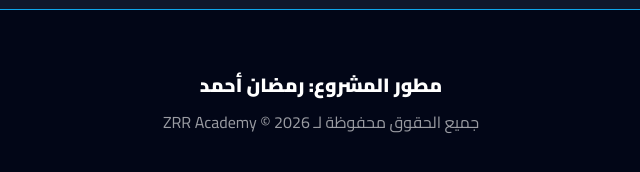
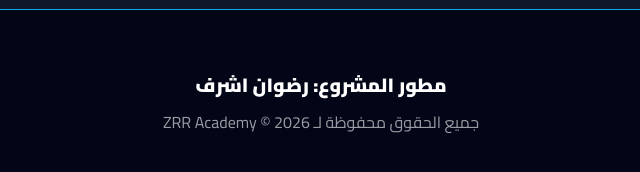
Before and after one commit to RamdanAhmed2005/test12, a plain HTML site: page server-game-dev.html in a window 1280 px wide. Shown: the part 1849-2021 px from the top of the page, 319-959 px from the left. Drawn offline with Linux system fonts and the light colour scheme.

Commit message:
Update server-game-dev.html

```diff
--- a/server-game-dev.html
+++ b/server-game-dev.html
@@ -228,7 +228,7 @@
     </main>
 
     <footer>
-        <div style="font-size: 1.2rem; font-weight: 900;">مطور المشروع: رمضان أحمد</div>
+        <div style="font-size: 1.2rem; font-weight: 900;">مطور المشروع: رضوان اشرف  </div>
         <p style="opacity: 0.6; margin-top: 10px;">جميع الحقوق محفوظة لـ ZRR Academy © 2026</p>
     </footer>
 
```
